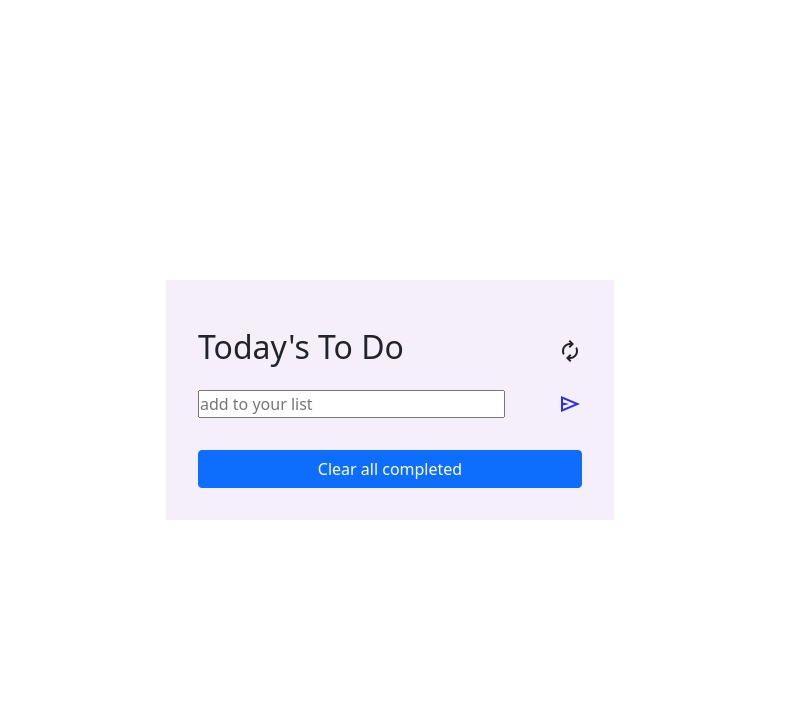
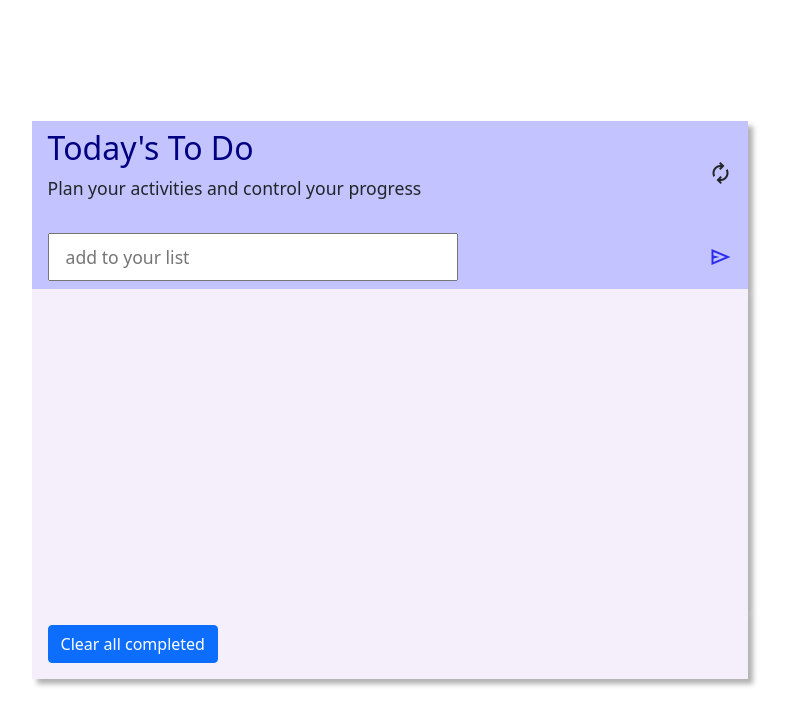
Before and after one commit to tarikbouari/To-do-List, a website built with webpack: page src/index.html in a window 1280 px wide. Shown: the whole page, without its empty margins (250-1037 px from the left). Built offline with nearby package versions, Linux system fonts and the light colour scheme.

Commit message:
add style to homepage

```diff
--- a/src/crud.js
+++ b/src/crud.js
@@ -6,7 +6,7 @@ export default class List {
   }
 
   addToList() {
-    const task = JSON.parse(localStorage.getItem('tasks')) || [];
+    const task = JSON.parse(localStorage.getItem("tasks")) || [];
     const listArr = {
       description: this.description,
       completed: this.completed,
@@ -14,60 +14,60 @@ export default class List {
     };
 
     task.push(listArr);
-    localStorage.setItem('tasks', JSON.stringify(task));
+    localStorage.setItem("tasks", JSON.stringify(task));
   }
 }
 
 const remove = (index) => {
-  const task = JSON.parse(localStorage.getItem('tasks')) || [];
+  const task = JSON.parse(localStorage.getItem("tasks")) || [];
   const newTasks = task.filter((item) => item.index !== index);
   newTasks.map((item, index) => {
     item.index = index + 1;
     return item;
   });
-  localStorage.setItem('tasks', JSON.stringify(newTasks));
+  localStorage.setItem("tasks", JSON.stringify(newTasks));
   document.location.reload();
 };
 
 const updateTask = (index, newInput) => {
-  const task = JSON.parse(localStorage.getItem('tasks')) || [];
+  const task = JSON.parse(localStorage.getItem("tasks")) || [];
   const newTasks = task.filter((item) => item.index !== index);
 
   const newTask = new List(newInput.value, index);
   newTasks.splice(index - 1, 0, { ...newTask });
-  localStorage.setItem('tasks', JSON.stringify(newTasks));
+  localStorage.setItem("tasks", JSON.stringify(newTasks));
   document.location.reload();
 };
 
 const cleanAll = () => {
-  const task = JSON.parse(localStorage.getItem('tasks')) || [];
+  const task = JSON.parse(localStorage.getItem("tasks")) || [];
   let taskArr = task.filter((item) => item.completed !== true);
   taskArr = taskArr.map((item, index) => {
     item.index = index + 1;
     return item;
   });
-  localStorage.setItem('tasks', JSON.stringify(taskArr));
+  localStorage.setItem("tasks", JSON.stringify(taskArr));
   document.location.reload();
 };
 
 const editTask = (index) => {
-  const task = JSON.parse(localStorage.getItem('tasks')) || [];
+  const task = JSON.parse(localStorage.getItem("tasks")) || [];
   const taskArr = task[index - 1];
   const element = document.getElementById(index);
-  element.style.backgroundColor = 'rgb(45, 45, 239)';
-  element.innerHTML = '';
-  const newInput = document.createElement('input');
-  newInput.classList.add('newInput');
+  element.style.backgroundColor = "rgb(185, 183, 182)";
+  element.innerHTML = "";
+  const newInput = document.createElement("input");
+  newInput.classList.add("newInput");
   newInput.value = taskArr.description;
 
-  newInput.addEventListener('focusout', () => {
+  newInput.addEventListener("focusout", () => {
     updateTask(index, newInput);
   });
 
-  const removIcon = document.createElement('span');
-  removIcon.classList.add('material-symbols-outlined');
-  removIcon.textContent = 'delete';
-  removIcon.addEventListener('click', () => {
+  const removIcon = document.createElement("span");
+  removIcon.classList.add("material-symbols-outlined");
+  removIcon.textContent = "delete";
+  removIcon.addEventListener("click", () => {
     remove(index);
     document.location.reload();
   });
@@ -75,6 +75,4 @@ const editTask = (index) => {
   element.append(newInput, removIcon);
 };
 
-export {
-  updateTask, remove, editTask, cleanAll,
-};
+export { updateTask, remove, editTask, cleanAll };
--- a/src/index.html
+++ b/src/index.html
@@ -16,37 +16,48 @@
     </head>
     <body>
         <section class="container1">
+            <section class="contain">
+                <header class="flex">
+                    <div>
+                        <h2>Today's To Do</h2>
+                        <p> Plan your activities and control your progress</p>
+                    </div>
 
-            <section class="container2">
-                <header class="flex my-3">
-                    <h2>Today's To Do</h2>
                     <span class="material-symbols-outlined">
                         autorenew
                     </span>
                 </header>
+                <div class="flex head">
+                    <input type="text" placeholder="add to your list"
+                        class="add inputText" id="add">
+                    <span class="material-symbols-outlined send "
+                        id="send">
+                        send
+                    </span>
+
+                </div>
+            </section>
+
+            <section class="container2">
+
                 <div class="list" id="list">
                     <form id="form">
-                        <div class="flex head">
-                            <input type="text" placeholder="add to your list"
-                                class="add" id="add">
-                            <span class="material-symbols-outlined send"
-                                id="send">
-                                send
-                            </span>
 
-                        </div>
                         <div class="container-task py-3 " id="task">
 
                         </div>
-                        <button type="submit" class=" btn btn-primary w-100"
-                            id="clean">
-                            Clear
-                            all completed</button>
+
 
                     </form>
 
                 </div>
             </section>
+            <section class="container3">
+                <button type="submit" class=" btn btn-primary w-20"
+                    id="clean">
+                    Clear
+                    all completed</button>
+            </section>
         </section>
     </body>
 </html>
--- a/src/index.js
+++ b/src/index.js
@@ -1,69 +1,69 @@
-import './style.css';
-import List, { editTask, cleanAll } from './crud.js';
-import state from './interactive.js';
+import "./style.css";
+import List, { editTask, cleanAll } from "./crud.js";
+import state from "./interactive.js";
 
-export const add = document.getElementById('send');
-export const inputAdd = document.getElementById('add');
-export const form = document.getElementById('form');
-const cleanBtn = document.getElementById('clean');
+export const add = document.getElementById("send");
+export const inputAdd = document.getElementById("add");
+export const form = document.getElementById("form");
+const cleanBtn = document.getElementById("clean");
 
-const task = JSON.parse(localStorage.getItem('tasks')) || [];
+const task = JSON.parse(localStorage.getItem("tasks")) || [];
 const loader = () => {
-  const container = document.getElementById('task');
+  const container = document.getElementById("task");
   if (!task) return null;
   task.forEach((item) => {
-    const div = document.createElement('div');
-    const checkBox = document.createElement('input');
-    const p = document.createElement('p');
-    const icon = document.createElement('span');
-    const label = document.createElement('label');
+    const div = document.createElement("div");
+    const checkBox = document.createElement("input");
+    const p = document.createElement("p");
+    const icon = document.createElement("span");
+    const label = document.createElement("label");
 
-    div.setAttribute('id', item.index);
-    div.classList.add('element', 'flex');
-    checkBox.type = 'checkbox';
-    checkBox.id = 'check';
-    checkBox.name = 'check';
+    div.setAttribute("id", item.index);
+    div.classList.add("element", "flex", "py-3");
+    checkBox.type = "checkbox";
+    checkBox.id = "check";
+    checkBox.name = "check";
     // checkBox.checked = false;
-    checkBox.addEventListener('change', () => {
+    checkBox.addEventListener("change", () => {
       state(item.index);
     });
 
-    p.classList.add('paragraph', 'py-3');
-    label.for = 'check';
-    label.classList.add('mx-3');
+    p.classList.add("paragraph", "mx-3");
+    label.for = "check";
+    label.classList.add("mx-3");
     label.innerHTML = item.description;
     if (item.completed) {
-      label.style.textDecoration = 'line-through';
-      label.style.color = 'rgb(124,123,123)';
+      label.style.textDecoration = "line-through";
+      label.style.color = "rgb(124,123,123)";
       checkBox.checked = true;
     }
 
-    icon.classList.add('material-symbols-outlined');
-    icon.textContent = 'more_vert';
-    icon.addEventListener('click', () => {
+    icon.classList.add("material-symbols-outlined");
+    icon.textContent = "more_vert";
+    icon.addEventListener("click", () => {
       editTask(item.index);
     });
 
     p.append(checkBox, label);
     div.append(p, icon);
-    div.classList.add('task');
+    div.classList.add("task");
 
     container.appendChild(div);
   });
   return container;
 };
 
-document.addEventListener('DOMContentLoaded', loader());
-cleanBtn.addEventListener('click', (e) => {
+document.addEventListener("DOMContentLoaded", loader());
+cleanBtn.addEventListener("click", (e) => {
   e.preventDefault();
   cleanAll();
 });
 
-add.addEventListener('click', (e) => {
-  const task = JSON.parse(localStorage.getItem('tasks')) || [];
+add.addEventListener("click", (e) => {
+  const task = JSON.parse(localStorage.getItem("tasks")) || [];
   e.preventDefault();
   const desValue = inputAdd.value;
-  if (!desValue) return 'value missing';
+  if (!desValue) return "value missing";
   const taskIndex = task.length + 1;
   const newList = new List(desValue, taskIndex);
   newList.addToList();
--- a/src/interactive.js
+++ b/src/interactive.js
@@ -1,4 +1,4 @@
-let task = JSON.parse(localStorage.getItem('tasks')) || [];
+let task = JSON.parse(localStorage.getItem("tasks")) || [];
 
 export default (index) => {
   task = task.map((item) => {
@@ -12,6 +12,6 @@ export default (index) => {
     }
     return item;
   });
-  localStorage.setItem('tasks', JSON.stringify(task));
+  localStorage.setItem("tasks", JSON.stringify(task));
   document.location.reload();
 };
--- a/src/style.css
+++ b/src/style.css
@@ -6,10 +6,12 @@
 
 body {
   background-color: white;
+  font-size: 1.1rem;
 }
 
 .container1 {
   display: flex;
+  flex-direction: column;
   justify-content: center;
   align-items: center;
   height: 100vh;
@@ -18,10 +20,37 @@ body {
 }
 
 .container2 {
-  margin: auto auto;
+  /* margin-top: 2rem; */
   background-color: rgb(245, 239, 251);
-  width: 50%;
-  padding: 2rem;
+  width: 80%;
+  padding: 0 0.5rem;
+  box-shadow: 5px 5px 5px rgba(0, 0, 0, 0.307);
+  height: 40%;
+  overflow-y: auto;
+}
+
+.contain {
+  background-color: rgba(0, 0, 255, 0.236);
+  width: 80%;
+  box-shadow: 5px 5px 5px rgba(0, 0, 0, 0.307);
+}
+
+.element {
+  padding: 0.5rem;
+}
+
+header,
+.head {
+  display: flex;
+  width: 100%;
+  padding: 0.5rem 1rem;
+}
+
+.container3 {
+  background-color: rgb(245, 239, 251);
+  width: 80%;
+  box-shadow: 5px 5px 5px rgba(0, 0, 0, 0.307);
+  padding: 1rem;
 }
 
 .flex {
@@ -30,18 +59,28 @@ body {
   align-items: center;
 }
 
-h1 {
+h2 {
   color: navy;
+  text-transform: capitalize;
 }
 
 .send {
   color: rgb(45, 45, 239);
 }
 
-.add {
-  width: 80%;
-}
-
 span {
   cursor: pointer;
 }
+
+.inputText[type="text"] {
+  padding: 1rem;
+}
+
+.inputText {
+  width: 60%;
+  height: 3rem;
+}
+
+.inputText:focus {
+  outline: 2px solid rgb(185, 183, 182);
+}
```
